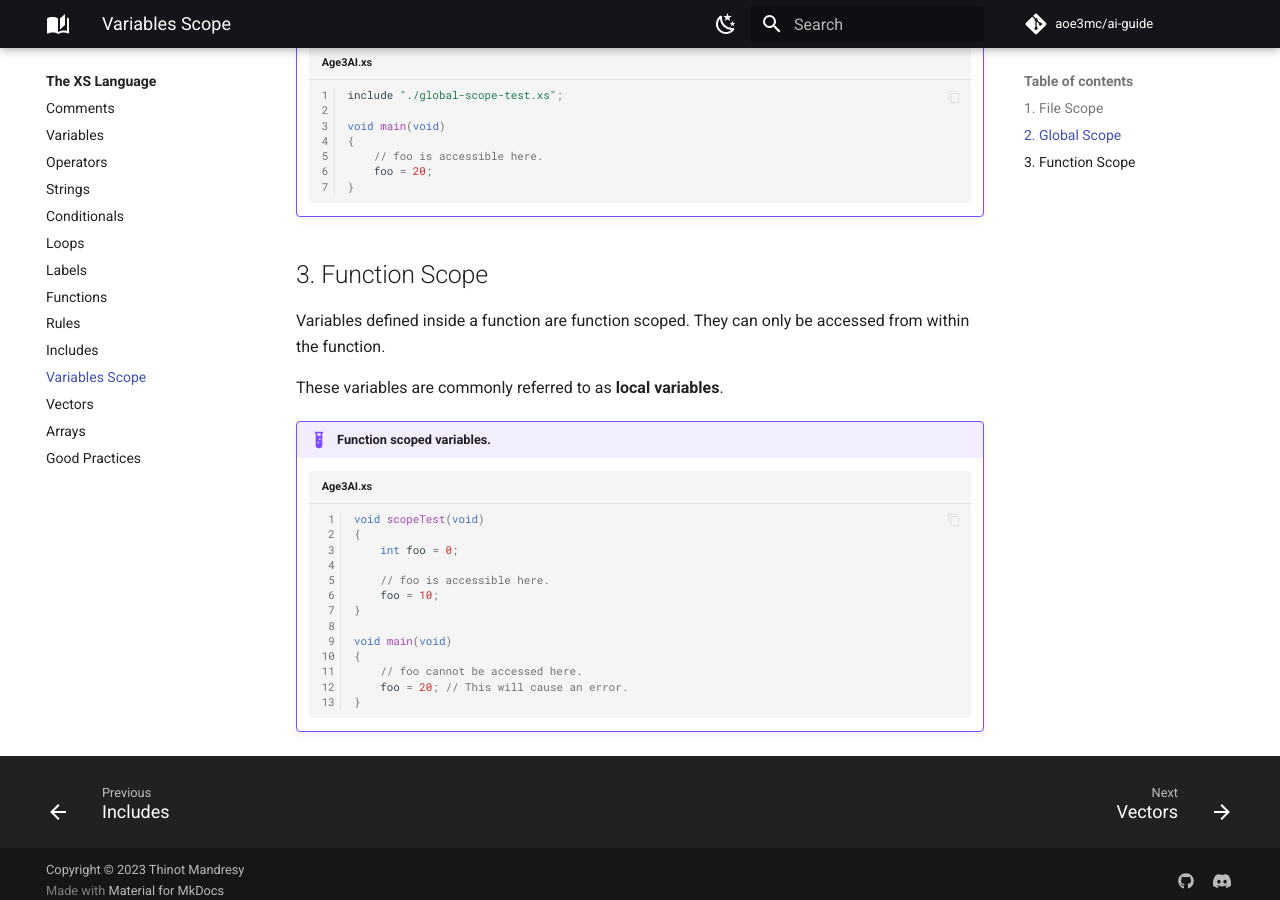
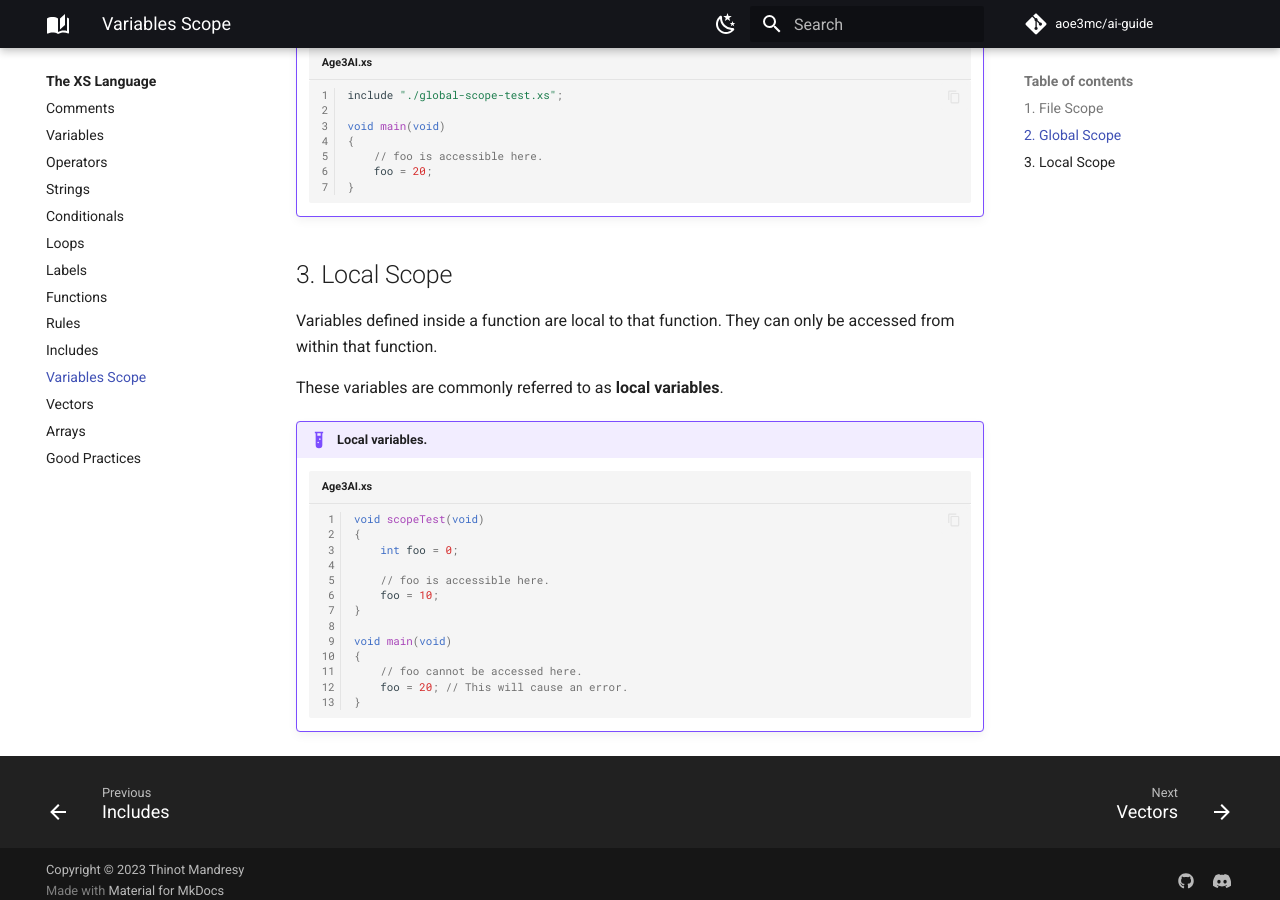
Before and after one commit to aoe3mc/ai-guide, an MkDocs documentation site: the page built from docs/xs/variables-scope.md, in a window 1280 px wide and 900 px high, scrolled down 1577 px. Built offline with MkDocs 1.6.1 and Material for MkDocs 9.7.7, drawn with Linux system fonts in a browser that asks for light colours; comment, search, counter and statistics services are not loaded; some of the changed text lies outside the part shown.

Commit message:
"function-scoped" -> "local scope"

````diff
--- a/docs/xs/variables-scope.md
+++ b/docs/xs/variables-scope.md
@@ -5,7 +5,7 @@ accessed. There are a few different scopes in XS:
 
 - File scope.
 - Global scope.
-- Function scope.
+- Local scope.
 
 ## 1. File Scope
 
@@ -78,14 +78,14 @@ These variables are commonly referred to as **global variables**.
     }
     ```
 
-## 3. Function Scope
+## 3. Local Scope
 
-Variables defined inside a function are function scoped. They can only be
-accessed from within the function.
+Variables defined inside a function are local to that function. They can only be
+accessed from within that function.
 
 These variables are commonly referred to as **local variables**.
 
-!!! example "Function scoped variables."
+!!! example "Local variables."
 
     ```cpp title="Age3AI.xs"
     void scopeTest(void)
````
